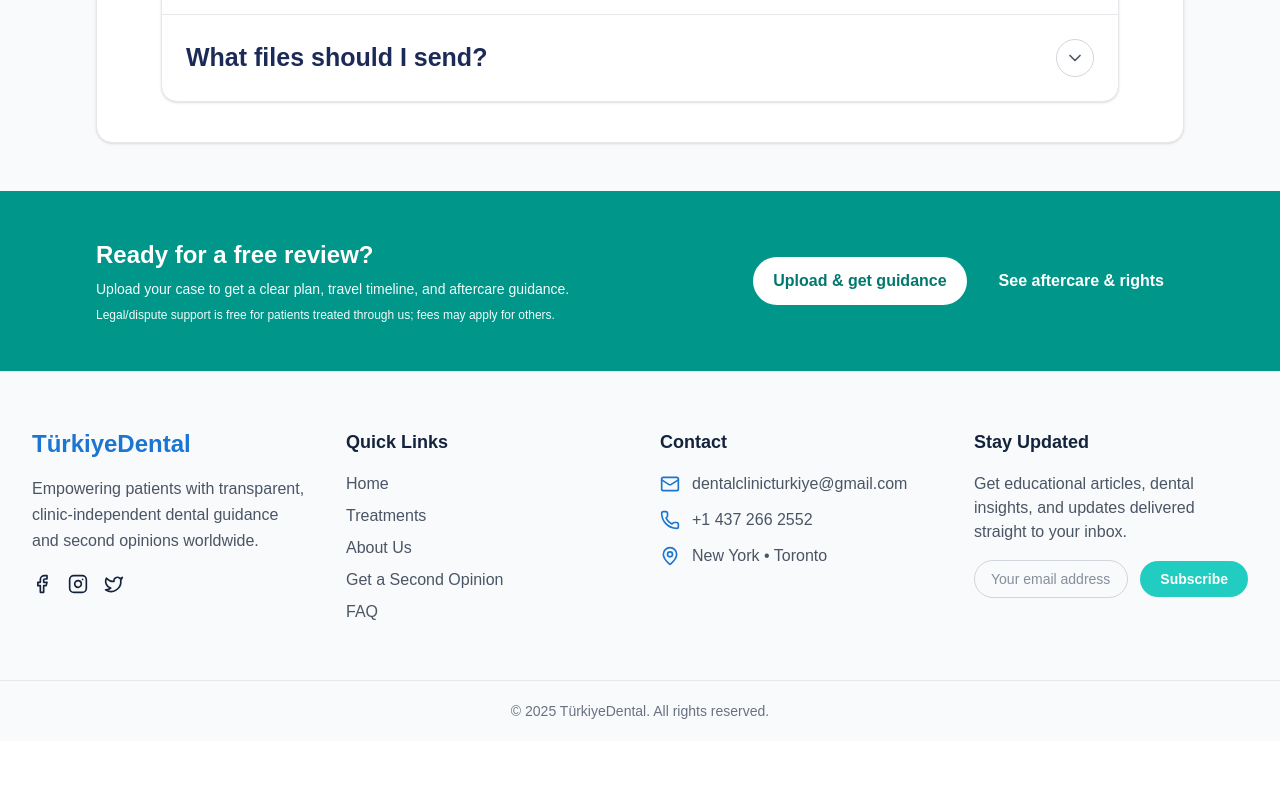
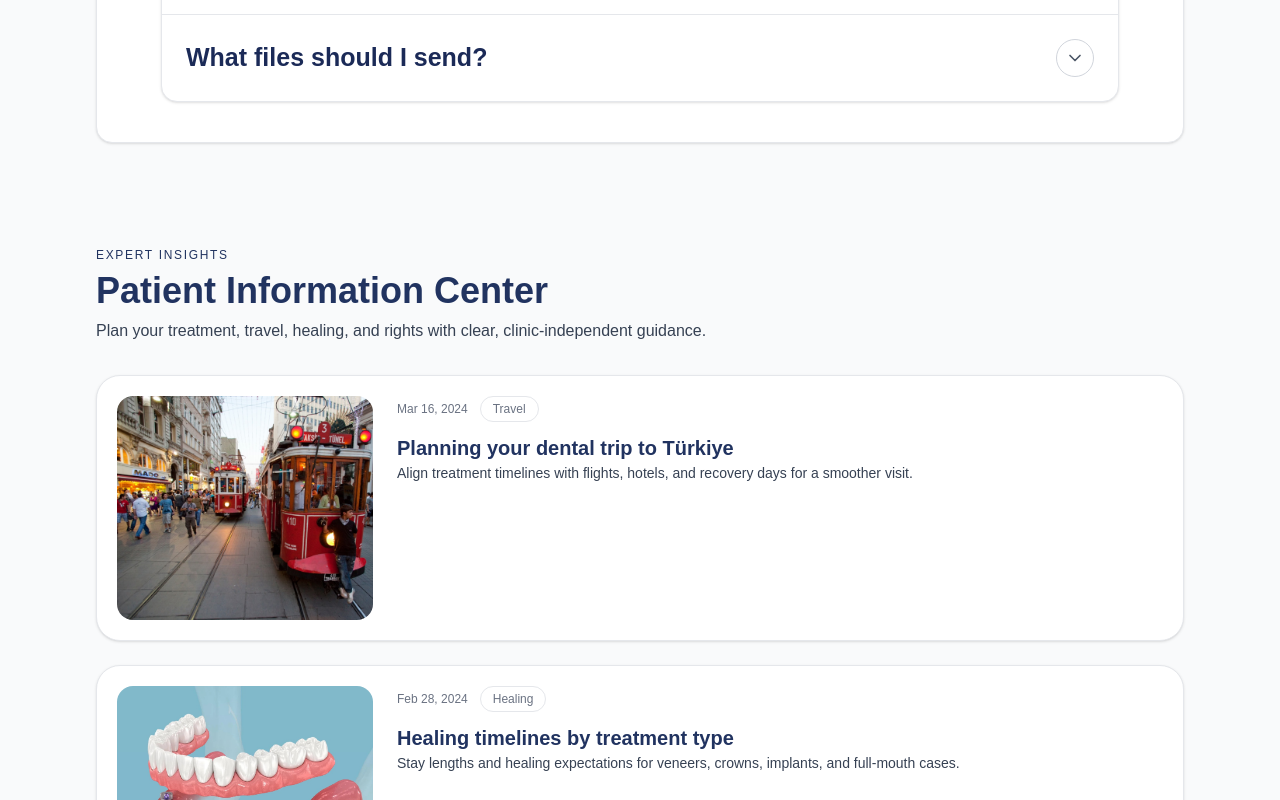
Before and after one commit to mabgcm/turkiyedental2, a Next.js app: page / in a window 1280 px wide. Shown: the part 3155-3955 px from the top of the page. Before the commit the page ends 3896 px from the top, so only its background shows below. Built offline with nearby package versions, Linux system fonts and the light colour scheme.

Commit message:
blog section added

```diff
--- a/app/page.tsx
+++ b/app/page.tsx
@@ -1,6 +1,7 @@
 import Link from "next/link";
 import FAQ, { type FaqItem } from "@/components/FAQ";
 import TreatmentCards, { type TreatmentItem } from "@/components/TreatmentCards";
+import BlogSection from "@/components/blog/BlogSection";
 
 const treatments: TreatmentItem[] = [
     {
@@ -232,6 +233,8 @@ export default function HomePage() {
                 </div>
             </section>
 
+            <BlogSection />
+
             {/* Final CTA */}
             <section className="bg-teal-600 text-white py-12">
                 <div className="max-w-6xl mx-auto px-4 sm:px-6 lg:px-8 flex flex-col md:flex-row md:items-center md:justify-between gap-4">
--- /dev/null
+++ b/components/blog/BlogCard.tsx
@@ -0,0 +1,36 @@
+import Link from "next/link";
+
+export type BlogCardProps = {
+    title: string;
+    description: string;
+    href: string;
+    date?: string;
+    tag?: string;
+    image: string;
+};
+
+export default function BlogCard({ title, description, href, date, tag, image }: BlogCardProps) {
+    return (
+        <article className="flex flex-col lg:flex-row gap-4 lg:gap-6 bg-white border border-gray-200 rounded-3xl p-4 lg:p-5 shadow-sm">
+            <div className="w-full lg:w-64 h-56 rounded-2xl overflow-hidden bg-brand-surface flex-shrink-0">
+                <Link href={href} className="block h-full w-full">
+                    <img src={image} alt={title} className="h-full w-full object-cover" loading="lazy" />
+                </Link>
+            </div>
+            <div className="flex-1 space-y-3 text-brand-secondary">
+                <div className="flex items-center gap-3 text-xs text-gray-500">
+                    {date && <span>{date}</span>}
+                    {tag && (
+                        <span className="inline-flex items-center px-3 py-1 rounded-full bg-brand-surface text-brand-secondary border border-gray-200">
+                            {tag}
+                        </span>
+                    )}
+                </div>
+                <Link href={href} className="text-lg lg:text-xl font-semibold text-brand-secondary hover:text-teal-700 transition">
+                    {title}
+                </Link>
+                <p className="text-sm text-gray-700 leading-relaxed">{description}</p>
+            </div>
+        </article>
+    );
+}
--- /dev/null
+++ b/components/blog/BlogSection.tsx
@@ -0,0 +1,39 @@
+import BlogCard, { type BlogCardProps } from "./BlogCard";
+
+const posts: BlogCardProps[] = [
+    {
+        title: "Planning your dental trip to Türkiye",
+        description: "Align treatment timelines with flights, hotels, and recovery days for a smoother visit.",
+        href: "/guides/travel",
+        date: "Mar 16, 2024",
+        tag: "Travel",
+        image: "/images/istanbul-travel.jpeg",
+    },
+    {
+        title: "Healing timelines by treatment type",
+        description: "Stay lengths and healing expectations for veneers, crowns, implants, and full-mouth cases.",
+        href: "/guides/timeline",
+        date: "Feb 28, 2024",
+        tag: "Healing",
+        image: "/images/allon4.jpeg",
+    }
+];
+
+export default function BlogSection() {
+    return (
+        <section className="bg-brand-surface text-brand-secondary">
+            <div className="max-w-6xl mx-auto px-4 sm:px-6 lg:px-8 py-14 space-y-8">
+                <div className="space-y-2 text-center md:text-left">
+                    <p className="text-xs uppercase tracking-[0.14em] text-brand-muted">Expert Insights</p>
+                    <h2 className="text-3xl sm:text-4xl font-bold">Patient Information Center</h2>
+                    <p className="text-gray-700">Plan your treatment, travel, healing, and rights with clear, clinic-independent guidance.</p>
+                </div>
+                <div className="space-y-6">
+                    {posts.map((post) => (
+                        <BlogCard key={post.title} {...post} />
+                    ))}
+                </div>
+            </div>
+        </section>
+    );
+}
```
